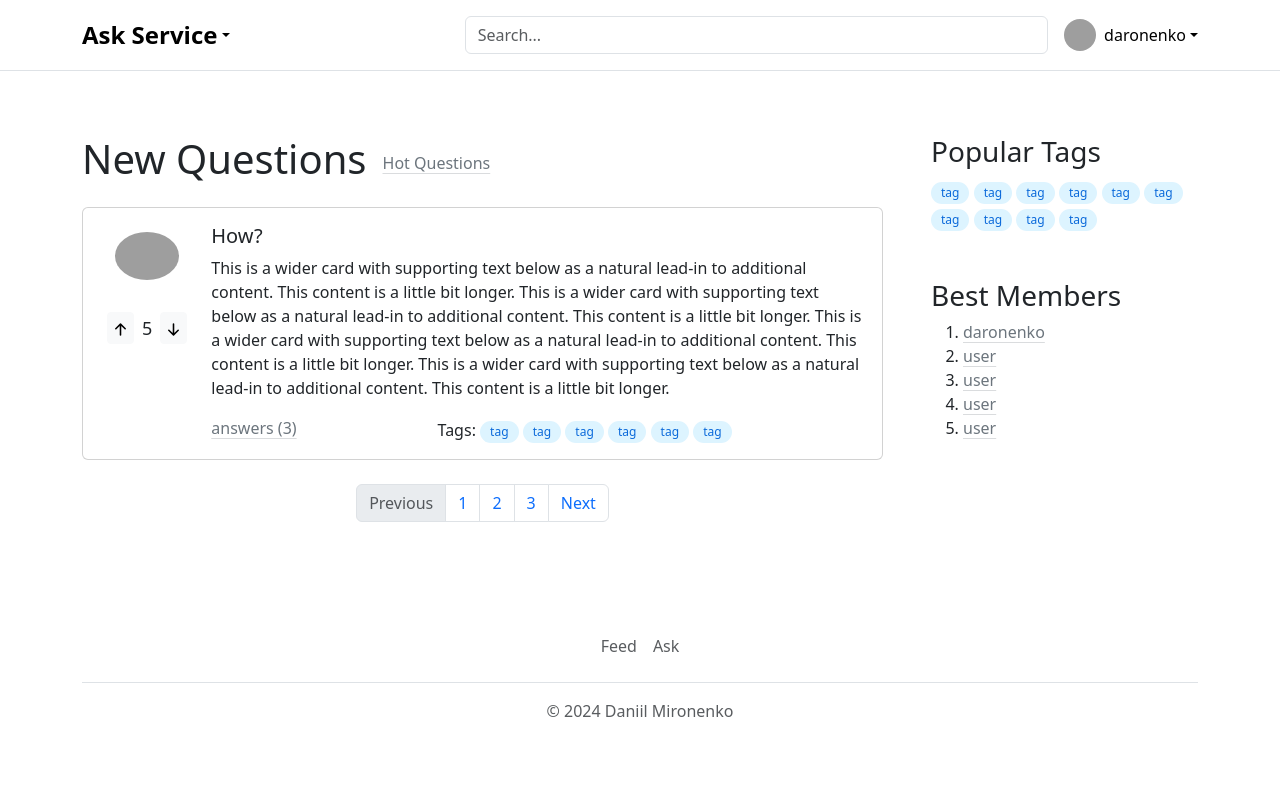
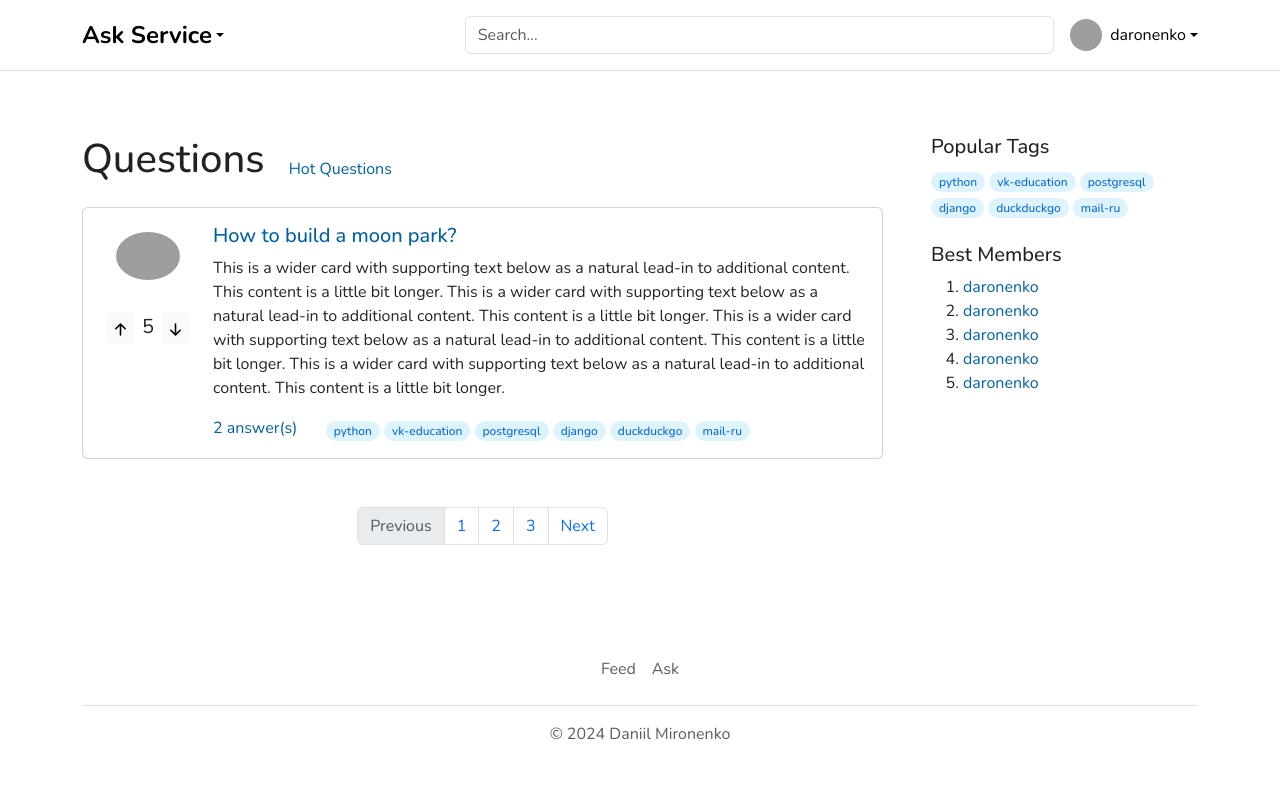
Before and after one commit to daronenko/askme-service, a Python web app: template public/templates/index.html in a window 1280 px wide. Before the commit the page ends 717 px from the top, so only its background shows below. Run offline with Jinja, Linux system fonts and the light colour scheme; the template is opened without the code that fills it, so the values that code supplies are empty; grey boxes are pictures that could not be loaded.

Commit message:
update index page

```diff
--- a/public/static/css/style.css
+++ b/public/static/css/style.css
@@ -1,13 +1,18 @@
+body {
+    font-family: Nunito, sans-serif;
+    color: #222222;
+}
+
 .tag {
     display: inline-block;
     background-color: #ddf4ff;
     color: #0a69da;
     border: none;
-    border-radius: 13px;
+    border-radius: 15px;
     font-size: 12px;
     font-weight: 500;
     text-decoration: none;
-    padding: 2px 10px;
+    padding: 1px 8px;
     margin-top: 5px;
 }
 
@@ -15,3 +20,12 @@
     background-color: #0a69da;
     color: #ffffff;
 }
+
+.link {
+    color: #0060a0;
+    text-decoration: none;
+}
+
+.link:hover {
+    color: #0085de;
+}
--- a/public/templates/index.html
+++ b/public/templates/index.html
@@ -4,12 +4,17 @@
     <meta charset="UTF-8">
     <meta name="viewport" content="width=device-width, initial-scale=1" />
     <title>Ask Service</title>
+
+    <link rel="preconnect" href="https://fonts.googleapis.com">
+    <link rel="preconnect" href="https://fonts.gstatic.com" crossorigin>
+    <link href="https://fonts.googleapis.com/css2?family=Inter:wght@100..900&family=Nunito:ital,wght@0,200..1000;1,200..1000&display=swap" rel="stylesheet">
+
     <link rel="stylesheet" href="../static/css/bootstrap.min.css" />
     <link rel="stylesheet" href="../static/css/style.css" />
 </head>
 <body>
     <header class="py-3 mb-3 border-bottom">
-        <div class="container-fluid container-lg d-grid gap-3 align-items-center" style="grid-template-columns: 1fr 2fr;">
+        <div class="container-fluid container-lg d-grid gap-3 align-items-center" style="grid-template-columns: 1fr 2fr">
             <div class="dropdown">
                 <a href="#" class="d-flex align-items-center col-lg-4 mb-2 mb-lg-0 link-body-emphasis text-decoration-none dropdown-toggle" data-bs-toggle="dropdown" aria-expanded="false">
                     <span class="fs-4 fw-bold">Ask Service</span>
@@ -27,19 +32,19 @@
 
                 <div class="flex-shrink-0 dropdown">
                     <a href="#" class="d-flex align-items-center link-body-emphasis text-decoration-none dropdown-toggle" data-bs-toggle="dropdown" aria-expanded="false">
-                        <img src="https://github.com/mdo.png" alt="mdo" width="32" height="32" class="rounded-circle">
+                        <img src="https://github.com/daronenko.png" alt="daronenko" width="32" height="32" class="rounded-circle">
                         <span class="ms-2">daronenko</span>
                     </a>
-                    <ul class="dropdown-menu text-small shadow mt-2" style="">
+                    <ul class="dropdown-menu text-small shadow mt-2">
                         <li><a class="dropdown-item" href="#">Profile</a></li>
-                        <li><a class="dropdown-item" href="#">Settings</a></li>
+                        <li><a class="dropdown-item" href="./settings.html">Settings</a></li>
                         <li><hr class="dropdown-divider"></li>
                         <li><a class="dropdown-item" href="#">Sign Out</a></li>
                     </ul>
                 </div>
 
 <!--                <div class="flex-shrink-0">-->
-<!--                    <button type="button" class="btn btn-outline-secondary btn-sm me-2">Sign In</button>-->
+<!--                    <button type="button" class="btn btn-outline-secondary btn-sm me-2">Log In</button>-->
 <!--                    <button type="button" class="btn btn-primary btn-sm">Sign Up</button>-->
 <!--                </div>-->
             </div>
@@ -49,41 +54,42 @@
     <main class="container-fluid container-lg pt-5 pb-5">
         <div class="d-grid gap-5" style="grid-template-columns: 3fr 1fr">
             <div>
-                <div class="d-flex gap-3 align-items-center">
-                    <h1>New Questions</h1>
-                    <a href="#" class="link-secondary link-offset-2 link-underline-opacity-25 link-underline-opacity-100-hover">Hot Questions</a>
+                <div class="d-flex gap-4 mb-0">
+                    <h1>Questions</h1>
+                    <a class="link" href="./hot-questions.html" style="margin-top: auto; margin-bottom: 10px">Hot Questions</a>
                 </div>
                 <div>
-                    <div class="card mt-3 mb-4">
+                    <div class="card mt-3 mb-3">
                         <div class="row g-0">
                             <div class="col-auto p-4">
                                 <div class="mb-3" style="width: 64px; height: 64px; margin: auto;">
-                                    <img src="https://github.com/mdo.png" class="img-fluid rounded-circle" alt="mdo" />
+                                    <img src="https://github.com/daronenko.png" class="img-fluid rounded-circle" alt="daronenko" />
                                 </div>
                                 <div class="d-flex">
                                     <button type="button" class="bi bi-arrow-up-short btn btn-sm btn-light fs-5 p-0">
-                                        <img src="../static/icons/arrow-up-short.svg" width="25" height="25" />
+                                        <img src="../static/icons/arrow-up-short.svg" width="25" height="25" alt="arrow up" />
                                     </button>
-                                    <div class="ms-2 me-2" style="display: flex; align-items: center; font-size: 18px; font-weight: 500;">5</div>
+                                    <div class="ms-2 me-2">
+                                        <span class="fs-5">5</span>
+                                    </div>
                                     <button type="button" class="bi bi-arrow-down-short btn btn-sm btn-light fs-5 p-0">
-                                        <img src="../static/icons/arrow-down-short.svg" width="25" height="25" />
+                                        <img src="../static/icons/arrow-down-short.svg" width="25" height="25" alt="arrow down" />
                                     </button>
                                 </div>
                             </div>
                             <div class="col">
                                 <div class="card-body ps-0">
-                                    <h5 class="card-title">How?</h5>
+                                    <h5 class="card-title"><a href="./question.html" class="link">How to build a moon park?</a></h5>
                                     <p class="card-text">This is a wider card with supporting text below as a natural lead-in to additional content. This content is a little bit longer. This is a wider card with supporting text below as a natural lead-in to additional content. This content is a little bit longer. This is a wider card with supporting text below as a natural lead-in to additional content. This content is a little bit longer. This is a wider card with supporting text below as a natural lead-in to additional content. This content is a little bit longer.</p>
                                     <div class="row justify-content-center">
-                                        <a class="col-4 link-secondary link-offset-2 link-underline-opacity-25 link-underline-opacity-100-hover" href="#">answers (3)</a>
-                                        <div class="col-8">
-                                            <span style="font-weight: 500">Tags:</span>
-                                            <a href="#" class="tag">tag</a>
-                                            <a href="#" class="tag">tag</a>
-                                            <a href="#" class="tag">tag</a>
-                                            <a href="#" class="tag">tag</a>
-                                            <a href="#" class="tag">tag</a>
-                                            <a href="#" class="tag">tag</a>
+                                        <a class="col-2 link" href="./question.html">2 answer(s)</a>
+                                        <div class="col-10">
+                                            <a href="#" class="tag">python</a>
+                                            <a href="./tag.html" class="tag">vk-education</a>
+                                            <a href="#" class="tag">postgresql</a>
+                                            <a href="#" class="tag">django</a>
+                                            <a href="#" class="tag">duckduckgo</a>
+                                            <a href="#" class="tag">mail-ru</a>
                                         </div>
                                     </div>
                                 </div>
@@ -91,7 +97,7 @@
                         </div>
                     </div>
                 </div>
-                <nav aria-label="Page navigation example">
+                <nav class="mt-5" aria-label="Page Navigation">
                     <ul class="pagination justify-content-center">
                         <li class="page-item disabled"><a class="page-link">Previous</a></li>
                         <li class="page-item"><a class="page-link" href="#">1</a></li>
@@ -103,29 +109,25 @@
             </div>
             <div>
                 <div>
-                    <h3>Popular Tags</h3>
+                    <h5>Popular Tags</h5>
                     <div>
-                        <a href="#" class="tag">tag</a>
-                        <a href="#" class="tag">tag</a>
-                        <a href="#" class="tag">tag</a>
-                        <a href="#" class="tag">tag</a>
-                        <a href="#" class="tag">tag</a>
-                        <a href="#" class="tag">tag</a>
-                        <a href="#" class="tag">tag</a>
-                        <a href="#" class="tag">tag</a>
-                        <a href="#" class="tag">tag</a>
-                        <a href="#" class="tag">tag</a>
+                        <a href="#" class="tag">python</a>
+                        <a href="./tag.html" class="tag">vk-education</a>
+                        <a href="#" class="tag">postgresql</a>
+                        <a href="#" class="tag">django</a>
+                        <a href="#" class="tag">duckduckgo</a>
+                        <a href="#" class="tag">mail-ru</a>
                     </div>
                 </div>
-                <div class="mt-5">
-                    <h3>Best Members</h3>
+                <div class="mt-4">
+                    <h5>Best Members</h5>
                     <div>
                         <ol>
-                            <li><a class="link-secondary link-offset-2 link-underline-opacity-25 link-underline-opacity-100-hover">daronenko</a></li>
-                            <li><a class="link-secondary link-offset-2 link-underline-opacity-25 link-underline-opacity-100-hover">user</a></li>
-                            <li><a class="link-secondary link-offset-2 link-underline-opacity-25 link-underline-opacity-100-hover">user</a></li>
-                            <li><a class="link-secondary link-offset-2 link-underline-opacity-25 link-underline-opacity-100-hover">user</a></li>
-                            <li><a class="link-secondary link-offset-2 link-underline-opacity-25 link-underline-opacity-100-hover">user</a></li>
+                            <li><a class="link" href="#">daronenko</a></li>
+                            <li><a class="link" href="#">daronenko</a></li>
+                            <li><a class="link" href="#">daronenko</a></li>
+                            <li><a class="link" href="#">daronenko</a></li>
+                            <li><a class="link" href="#">daronenko</a></li>
                         </ol>
                     </div>
                 </div>
@@ -135,8 +137,8 @@
 
     <footer class="container-fluid container-lg py-3 my-4">
         <ul class="nav justify-content-center border-bottom pb-3 mb-3">
-            <li class="nav-item"><a href="#" class="nav-link px-2 text-body-secondary">Feed</a></li>
-            <li class="nav-item"><a href="#" class="nav-link px-2 text-body-secondary">Ask</a></li>
+            <li class="nav-item"><a href="./index.html" class="nav-link px-2 text-body-secondary">Feed</a></li>
+            <li class="nav-item"><a href="./ask.html" class="nav-link px-2 text-body-secondary">Ask</a></li>
         </ul>
         <p class="text-center text-body-secondary">© 2024 Daniil Mironenko</p>
     </footer>
```
